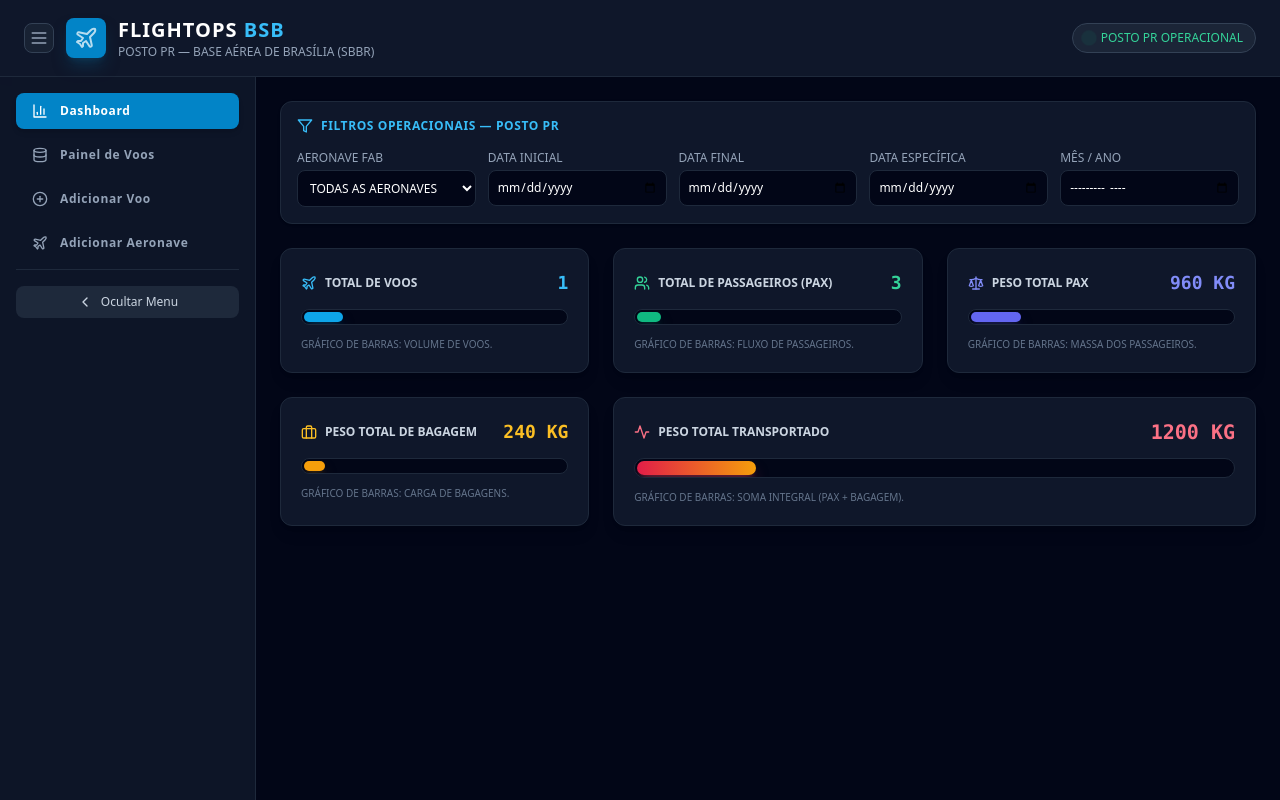
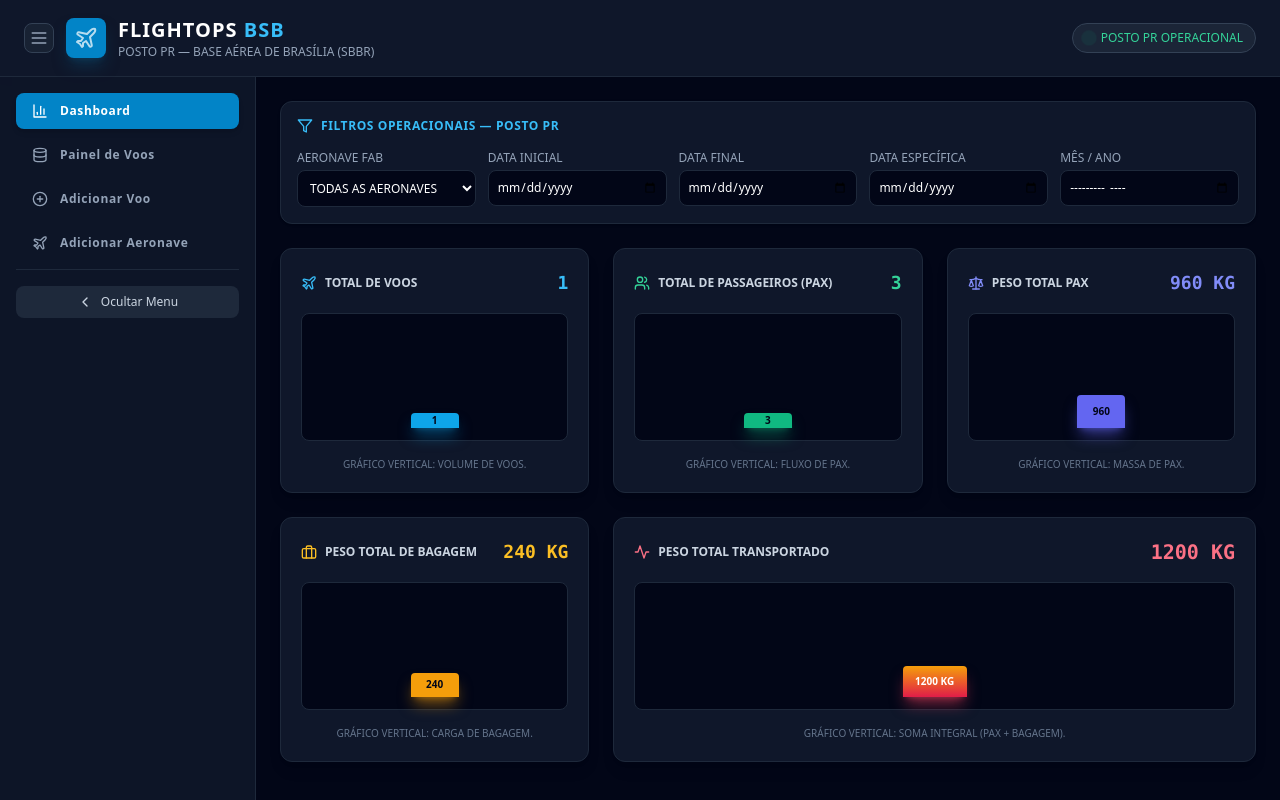
Before and after one commit to caiomecfab-stack/flightops-bsb, a React (Vite) app: page / in a window 1280 px wide. Built offline with nearby package versions, Linux system fonts and the light colour scheme.

Commit message:
Update App.jsx

```diff
--- a/src/App.jsx
+++ b/src/App.jsx
@@ -6,7 +6,6 @@ import {
   Filter,
   Users,
   Trash2,
-  FileSpreadsheet,
   BarChart3,
   ShieldCheck,
   Menu,
@@ -151,12 +150,19 @@ export default function App() {
     return matchAircraft && matchStartDate && matchEndDate && matchDate && matchMonthYear;
   });
 
-  // Métricas para o Dashboard
+  // Métricas exatas para o Dashboard
   const totalFlightsCount = filteredFlights.length;
   const totalPaxAll = filteredFlights.reduce((acc, f) => acc + (f.originalList.length || 0), 0);
   const totalPaxWeightAll = filteredFlights.reduce((acc, f) => acc + f.paxWeight, 0);
   const totalBagWeightAll = filteredFlights.reduce((acc, f) => acc + f.bagWeight, 0);
   const totalWeightAll = filteredFlights.reduce((acc, f) => acc + f.totalWeight, 0);
+
+  // Valores máximos de referência para escalar as colunas dos gráficos de barras verticais
+  const maxFlights = Math.max(10, totalFlightsCount * 1.5);
+  const maxPax = Math.max(50, totalPaxAll * 1.5);
+  const maxPaxWeight = Math.max(3000, totalPaxWeightAll * 1.5);
+  const maxBagWeight = Math.max(1000, totalBagWeightAll * 1.5);
+  const maxTotalWeight = Math.max(4000, totalWeightAll * 1.5);
 
   return (
     <div className="min-h-screen bg-slate-950 text-slate-100 flex flex-col font-sans uppercase">
@@ -315,69 +321,84 @@ export default function App() {
             </div>
           </div>
 
-          {/* DASHBOARD COM GRÁFICO DE BARRAS PARA CADA INFORMAÇÃO */}
+          {/* DASHBOARD COM GRÁFICOS DE BARRAS VERTICAIS PARA CADA INFORMAÇÃO */}
           {activeTab === 'dashboard' && (
             <div className="space-y-6">
               <div className="grid grid-cols-1 md:grid-cols-2 lg:grid-cols-3 gap-6">
 
                 {/* 1. Total de Voos */}
-                <div className="bg-slate-900 border border-slate-800 p-5 rounded-xl shadow-lg space-y-3 hover:border-sky-500/50 transition-all">
+                <div className="bg-slate-900 border border-slate-800 p-5 rounded-xl shadow-lg space-y-4 hover:border-sky-500/50 transition-all flex flex-col justify-between">
                   <div className="flex items-center justify-between text-slate-300 text-xs font-bold">
                     <span className="flex items-center"><Plane className="w-4 h-4 mr-2 text-sky-400" /> TOTAL DE VOOS</span>
                     <span className="text-sky-400 font-mono text-lg">{totalFlightsCount}</span>
                   </div>
-                  <div className="w-full bg-slate-950 rounded-full h-4 overflow-hidden p-0.5 border border-slate-800">
-                    <div className="bg-sky-500 h-full rounded-full transition-all duration-500 shadow-lg shadow-sky-500/50" style={{ width: `${Math.min(100, totalFlightsCount * 15)}%` }}></div>
+                  {/* Gráfico de Barras Verticais */}
+                  <div className="h-32 bg-slate-950 rounded-lg border border-slate-800 flex items-end justify-center p-3">
+                    <div className="w-12 bg-sky-500 rounded-t transition-all duration-500 shadow-lg shadow-sky-500/50 flex items-center justify-center text-[10px] font-bold text-slate-950" style={{ height: `${Math.max(15, (totalFlightsCount / maxFlights) * 100)}%` }}>
+                      {totalFlightsCount}
+                    </div>
                   </div>
-                  <p className="text-[10px] text-slate-500">GRÁFICO DE BARRAS: VOLUME DE VOOS.</p>
+                  <p className="text-[10px] text-slate-500 text-center">GRÁFICO VERTICAL: VOLUME DE VOOS.</p>
                 </div>
 
                 {/* 2. Total de Passageiros (PAX) */}
-                <div className="bg-slate-900 border border-slate-800 p-5 rounded-xl shadow-lg space-y-3 hover:border-emerald-500/50 transition-all">
+                <div className="bg-slate-900 border border-slate-800 p-5 rounded-xl shadow-lg space-y-4 hover:border-emerald-500/50 transition-all flex flex-col justify-between">
                   <div className="flex items-center justify-between text-slate-300 text-xs font-bold">
                     <span className="flex items-center"><Users className="w-4 h-4 mr-2 text-emerald-400" /> TOTAL DE PASSAGEIROS (PAX)</span>
                     <span className="text-emerald-400 font-mono text-lg">{totalPaxAll}</span>
                   </div>
-                  <div className="w-full bg-slate-950 rounded-full h-4 overflow-hidden p-0.5 border border-slate-800">
-                    <div className="bg-emerald-500 h-full rounded-full transition-all duration-500 shadow-lg shadow-emerald-500/50" style={{ width: `${Math.min(100, totalPaxAll * 3)}%` }}></div>
+                  {/* Gráfico de Barras Verticais */}
+                  <div className="h-32 bg-slate-950 rounded-lg border border-slate-800 flex items-end justify-center p-3">
+                    <div className="w-12 bg-emerald-500 rounded-t transition-all duration-500 shadow-lg shadow-emerald-500/50 flex items-center justify-center text-[10px] font-bold text-slate-950" style={{ height: `${Math.max(15, (totalPaxAll / maxPax) * 100)}%` }}>
+                      {totalPaxAll}
+                    </div>
                   </div>
-                  <p className="text-[10px] text-slate-500">GRÁFICO DE BARRAS: FLUXO DE PASSAGEIROS.</p>
+                  <p className="text-[10px] text-slate-500 text-center">GRÁFICO VERTICAL: FLUXO DE PAX.</p>
                 </div>
 
                 {/* 3. Peso Total PAX */}
-                <div className="bg-slate-900 border border-slate-800 p-5 rounded-xl shadow-lg space-y-3 hover:border-indigo-500/50 transition-all">
+                <div className="bg-slate-900 border border-slate-800 p-5 rounded-xl shadow-lg space-y-4 hover:border-indigo-500/50 transition-all flex flex-col justify-between">
                   <div className="flex items-center justify-between text-slate-300 text-xs font-bold">
                     <span className="flex items-center"><Scale className="w-4 h-4 mr-2 text-indigo-400" /> PESO TOTAL PAX</span>
                     <span className="text-indigo-400 font-mono text-lg">{totalPaxWeightAll} KG</span>
                   </div>
-                  <div className="w-full bg-slate-950 rounded-full h-4 overflow-hidden p-0.5 border border-slate-800">
-                    <div className="bg-indigo-500 h-full rounded-full transition-all duration-500 shadow-lg shadow-indigo-500/50" style={{ width: `${Math.min(100, totalPaxWeightAll / 50)}%` }}></div>
+                  {/* Gráfico de Barras Verticais */}
+                  <div className="h-32 bg-slate-950 rounded-lg border border-slate-800 flex items-end justify-center p-3">
+                    <div className="w-12 bg-indigo-500 rounded-t transition-all duration-500 shadow-lg shadow-indigo-500/50 flex items-center justify-center text-[10px] font-bold text-slate-950" style={{ height: `${Math.max(15, (totalPaxWeightAll / maxPaxWeight) * 100)}%` }}>
+                      {totalPaxWeightAll}
+                    </div>
                   </div>
-                  <p className="text-[10px] text-slate-500">GRÁFICO DE BARRAS: MASSA DOS PASSAGEIROS.</p>
+                  <p className="text-[10px] text-slate-500 text-center">GRÁFICO VERTICAL: MASSA DE PAX.</p>
                 </div>
 
                 {/* 4. Peso Total de Bagagem */}
-                <div className="bg-slate-900 border border-slate-800 p-5 rounded-xl shadow-lg space-y-3 hover:border-amber-500/50 transition-all">
+                <div className="bg-slate-900 border border-slate-800 p-5 rounded-xl shadow-lg space-y-4 hover:border-amber-500/50 transition-all flex flex-col justify-between">
                   <div className="flex items-center justify-between text-slate-300 text-xs font-bold">
                     <span className="flex items-center"><Briefcase className="w-4 h-4 mr-2 text-amber-400" /> PESO TOTAL DE BAGAGEM</span>
                     <span className="text-amber-400 font-mono text-lg">{totalBagWeightAll} KG</span>
                   </div>
-                  <div className="w-full bg-slate-950 rounded-full h-4 overflow-hidden p-0.5 border border-slate-800">
-                    <div className="bg-amber-500 h-full rounded-full transition-all duration-500 shadow-lg shadow-amber-500/50" style={{ width: `${Math.min(100, totalBagWeightAll / 30)}%` }}></div>
+                  {/* Gráfico de Barras Verticais */}
+                  <div className="h-32 bg-slate-950 rounded-lg border border-slate-800 flex items-end justify-center p-3">
+                    <div className="w-12 bg-amber-500 rounded-t transition-all duration-500 shadow-lg shadow-amber-500/50 flex items-center justify-center text-[10px] font-bold text-slate-950" style={{ height: `${Math.max(15, (totalBagWeightAll / maxBagWeight) * 100)}%` }}>
+                      {totalBagWeightAll}
+                    </div>
                   </div>
-                  <p className="text-[10px] text-slate-500">GRÁFICO DE BARRAS: CARGA DE BAGAGENS.</p>
+                  <p className="text-[10px] text-slate-500 text-center">GRÁFICO VERTICAL: CARGA DE BAGAGEM.</p>
                 </div>
 
                 {/* 5. Peso Total Transportado */}
-                <div className="bg-slate-900 border border-slate-800 p-5 rounded-xl shadow-lg space-y-3 hover:border-rose-500/50 transition-all lg:col-span-2">
+                <div className="bg-slate-900 border border-slate-800 p-5 rounded-xl shadow-lg space-y-4 hover:border-rose-500/50 transition-all lg:col-span-2 flex flex-col justify-between">
                   <div className="flex items-center justify-between text-slate-300 text-xs font-bold">
                     <span className="flex items-center"><Activity className="w-4 h-4 mr-2 text-rose-400" /> PESO TOTAL TRANSPORTADO</span>
                     <span className="text-rose-400 font-mono text-xl">{totalWeightAll} KG</span>
                   </div>
-                  <div className="w-full bg-slate-950 rounded-full h-5 overflow-hidden p-0.5 border border-slate-800">
-                    <div className="bg-gradient-to-r from-rose-600 to-amber-500 h-full rounded-full transition-all duration-500 shadow-lg shadow-rose-500/50" style={{ width: `${Math.min(100, totalWeightAll / 60)}%` }}></div>
+                  {/* Gráfico de Barras Verticais */}
+                  <div className="h-32 bg-slate-950 rounded-lg border border-slate-800 flex items-end justify-center p-3">
+                    <div className="w-16 bg-gradient-to-t from-rose-600 to-amber-500 rounded-t transition-all duration-500 shadow-lg shadow-rose-500/50 flex items-center justify-center text-[10px] font-bold text-white" style={{ height: `${Math.max(15, (totalWeightAll / maxTotalWeight) * 100)}%` }}>
+                      {totalWeightAll} KG
+                    </div>
                   </div>
-                  <p className="text-[10px] text-slate-500">GRÁFICO DE BARRAS: SOMA INTEGRAL (PAX + BAGAGEM).</p>
+                  <p className="text-[10px] text-slate-500 text-center">GRÁFICO VERTICAL: SOMA INTEGRAL (PAX + BAGAGEM).</p>
                 </div>
 
               </div>
```
